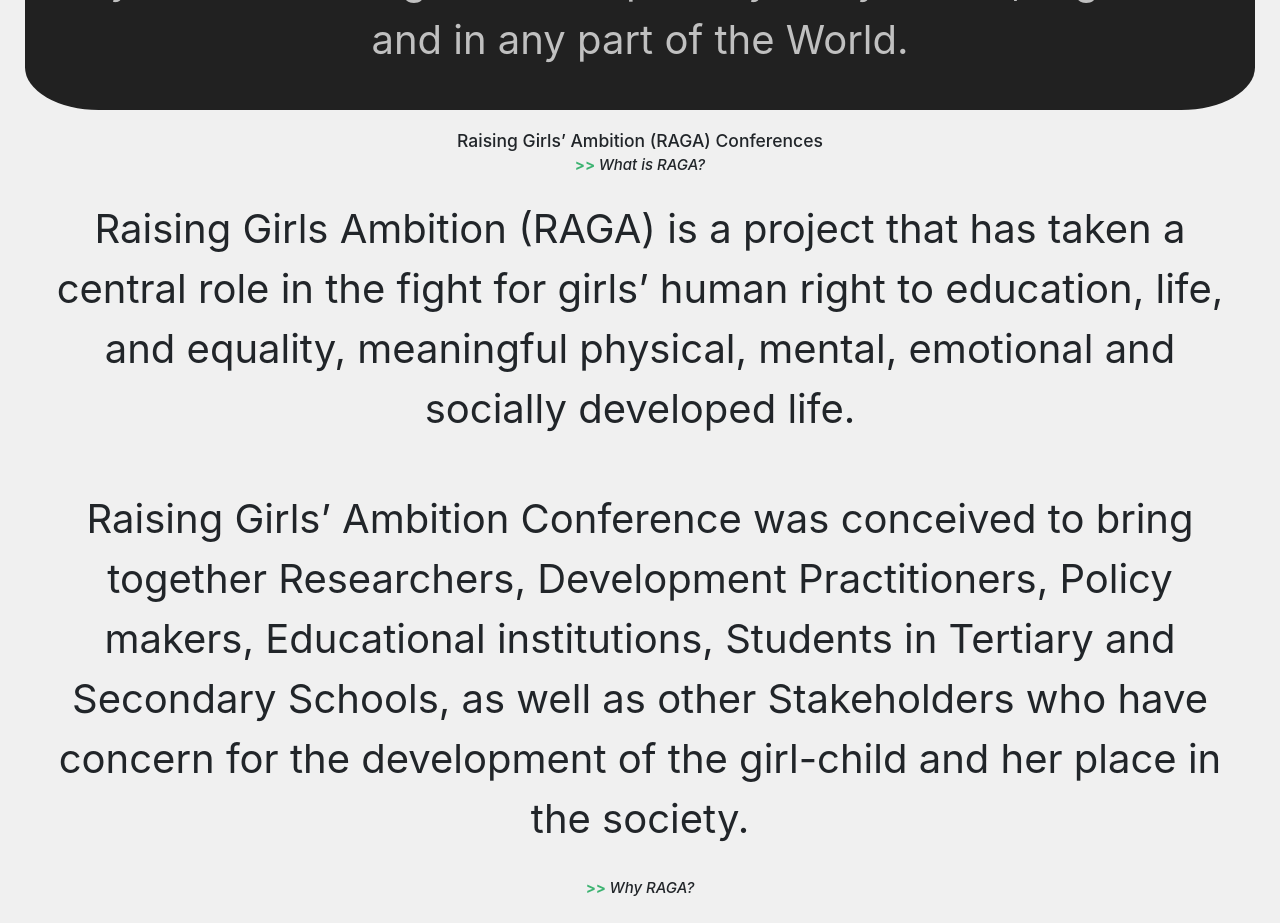
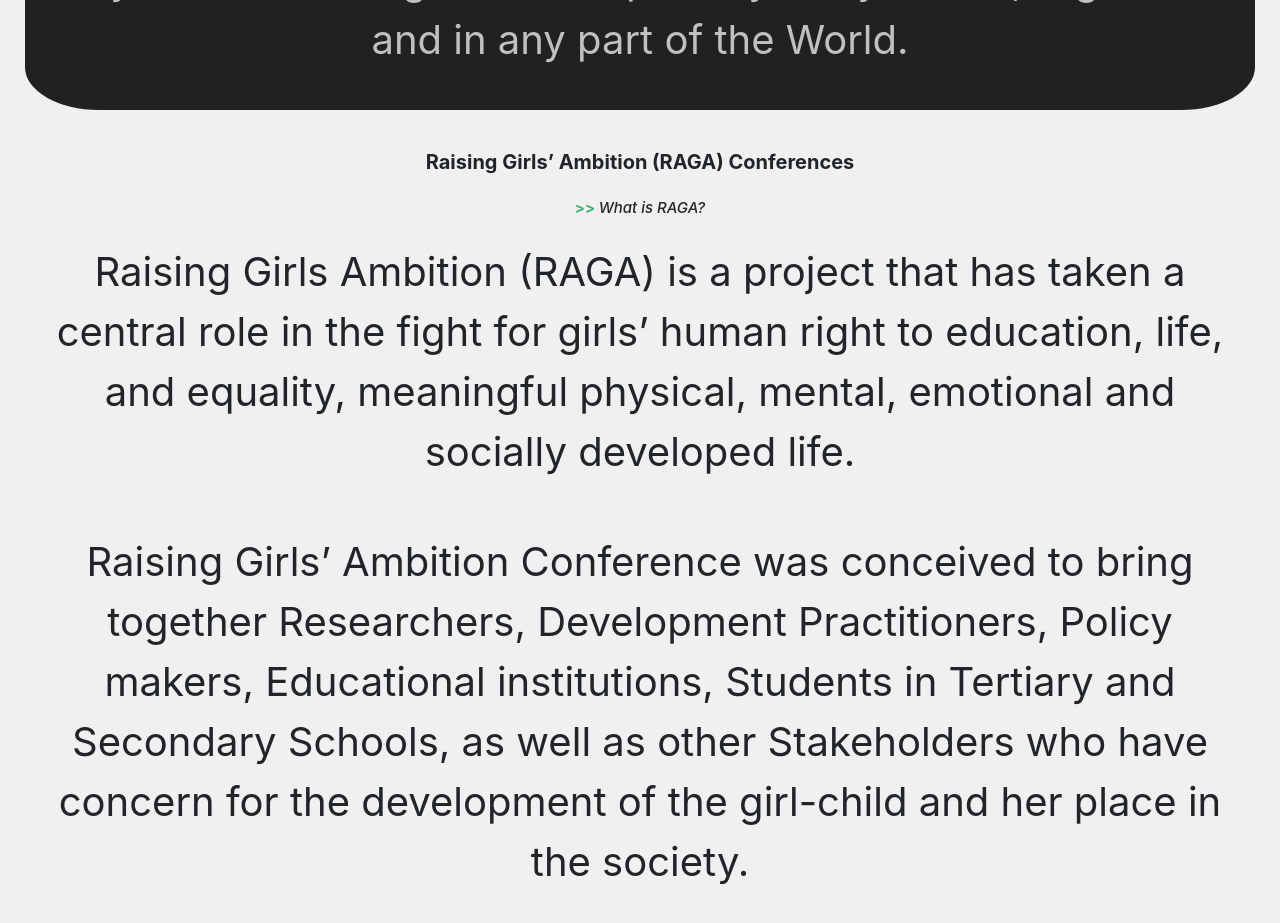
Before and after one commit to nullthefirst/raga-project, a React (Create React App) app: page / in a window 1280 px wide. Shown: the part 1100-2023 px from the top of the page. Built offline with nearby package versions, Linux system fonts and the light colour scheme.

Commit message:
edited key sections title

```diff
--- a/src/components/views/raga.js
+++ b/src/components/views/raga.js
@@ -4,11 +4,17 @@
 
 import '../Main.css';
 
+const titleMinor2 = {
+  padding: '1em',
+  fontSize: '2em',
+  fontWeight: 'bold'
+}
+
 export default class RAGA extends Component {
   render() {
     return(
       <div>
-        <h3>Raising Girls’ Ambition (RAGA) Conferences</h3>
+        <h3 style={titleMinor2}>Raising Girls’ Ambition (RAGA) Conferences</h3>
         <Info />
       </div>
     );
```
